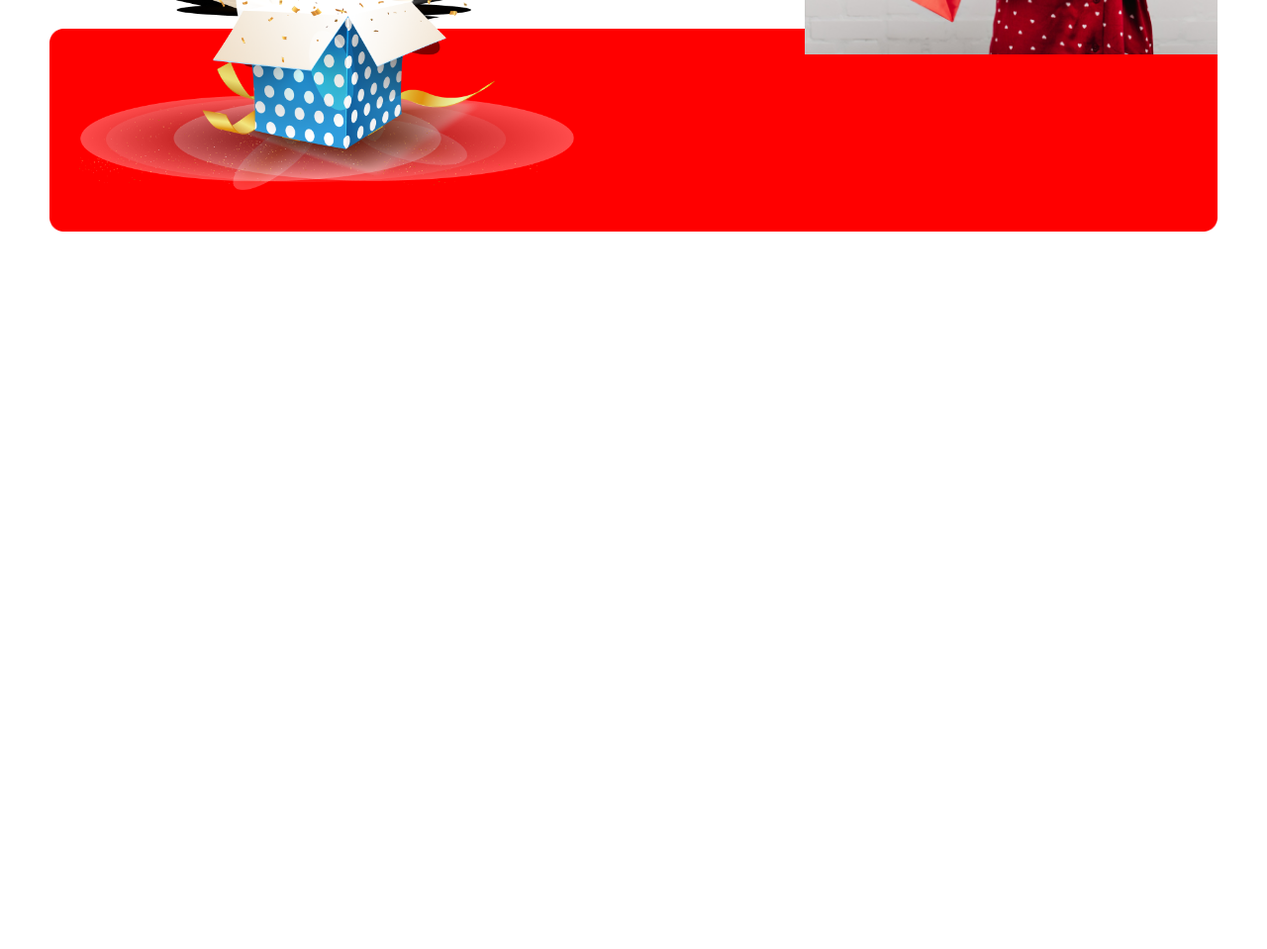
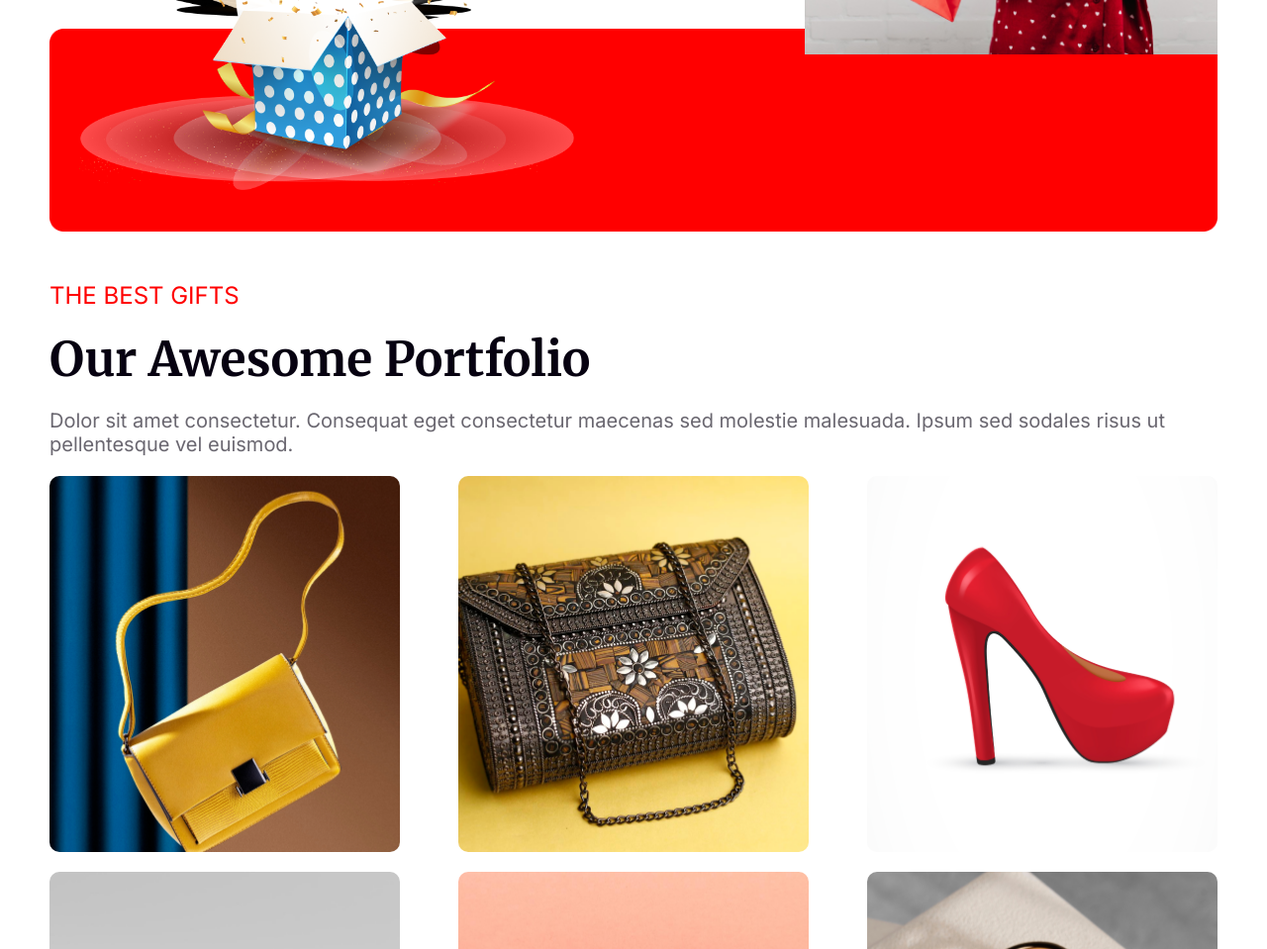
Before and after one commit to sydsym/new-mission, a plain HTML site: page index.html in a window 1280 px wide. Shown: the part 3641-4600 px from the top of the page at 99% size. Before the commit the page ends 3875 px from the top, so only its background shows below. Drawn offline with Linux system fonts and the light colour scheme.

Commit message:
gift section done

```diff
--- a/index.html
+++ b/index.html
@@ -123,6 +123,25 @@ molestie malesuada. Ipsum sed sodales risus ut pellentesque vel euismod. Eleifen
             <img class="box" src="images/Group 75.png" alt="">
         </div>
       </section>
+      <div class="gifts-section">
+        <p class="gift-text">
+            THE BEST GIFTS
+        </p>
+        <h3 class="gift-heading">
+            Our Awesome Portfolio
+        </h3>
+        <p class="gift-description">
+            Dolor sit amet consectetur. Consequat eget consectetur maecenas sed molestie malesuada. Ipsum sed sodales risus ut pellentesque vel euismod.
+        </p>
+        <div class="gifts-container">
+            <div class="gift"><img src="images/Rectangle 3.png" alt=""></div>
+            <div class="gift"><img src="images/Rectangle 4.png" alt=""></div>
+            <div class="gift"><img src="images/Rectangle 5.png" alt=""></div>
+            <div class="gift"><img src="images/Rectangle 6.png" alt=""></div>
+            <div class="gift"><img src="images/Rectangle 7.png" alt=""></div>
+            <div class="gift"><img src="images/Rectangle 8.png" alt=""></div>
+        </div>
+      </div>
     </main>
     <footer></footer>
   </body>
--- a/styles/styles.css
+++ b/styles/styles.css
@@ -181,7 +181,7 @@ body {
   align-items: center;
   gap: 20px;
 }
-.best-offer{
+.best-offer {
   width: 40%;
 }
 .best-offer h3 {
@@ -196,29 +196,31 @@ body {
   font-family: "Merriweather", serif;
 }
 
-.best-offer p , .hny p, .holiday-text p{
+.best-offer p,
+.hny p,
+.holiday-text p {
   font-size: 20px;
   font-family: "Inter", sans-serif;
   color: rgba(0, 0, 0, 0.6);
 }
 
-.ellipse-img{
+.ellipse-img {
   width: 30%;
   border-radius: 50%;
   border: 10px solid #ff0000;
   padding: 20px;
 }
 
-.ellipse-img img{
+.ellipse-img img {
   display: block;
   width: 100%;
 }
 
-.hny{
+.hny {
   width: 30%;
 }
 
-.hny h3{
+.hny h3 {
   color: #ff0000;
   font-size: 48px;
   font-weight: bold;
@@ -226,36 +228,36 @@ width: 30%;
   font-family: "Inter", sans-serif;
 }
 
-.hny img{
+.hny img {
   width: auto;
   display: block;
   margin-top: 20px;
 }
 
 /* holiday section  */
-.holiday-text{
+.holiday-text {
   width: 70%;
   margin: 50px auto;
   text-align: center;
 }
 
-.holiday-text h4{
+.holiday-text h4 {
   font-family: "Inter", sans-serif;
   font-size: 24px;
   font-weight: 600;
 }
 
-.holiday-text h1{
+.holiday-text h1 {
   font-family: "Merriweather", serif;
   font-size: 72px;
   margin: 20px 0;
 }
 
-.holidays{
+.holidays {
   color: #ff0000;
 }
 
-.parent{
+.parent {
   width: 100%;
   height: 600px;
   background-image: url("../images/Rectangle\ 2.png");
@@ -265,7 +267,7 @@ margin-top: 20px;
   position: relative;
 }
 
-.child{
+.child {
   width: 100%;
   height: 421px;
   background-image: url("../images/Rectangle\ 1.png");
@@ -273,20 +275,65 @@ margin-top: 20px;
   background-position: right;
   background-size: contain;
   display: flex;
-    justify-content:flex-end;
+  justify-content: flex-end;
   align-items: center;
 }
 
-.child img{
+.child img {
   margin-right: 260px;
 }
 
-.parent .box{
+.parent .box {
   display: block;
   position: absolute;
   /* float: left; */
   bottom: 30px;
   left: 30px;
   width: 500px;
+}
 
+/* gift section style   */
+.gift-text {
+  color: #ff0000;
+  font-family: "Inter", sans-serif;
+  font-size: 24px;
+  margin: 50px 0 20px 0;
 }
+
+.gift-heading {
+  color: #070211;
+  font-family: "Merriweather", serif;
+  font-size: 48px;
+  margin-bottom: 20px;
+}
+
+.gift-description {
+  color: rgba(7, 2, 17, 0.6);
+  font-size: 20px;
+  font-family: "Inter", sans-serif;
+  margin-bottom: 20px;
+}
+
+.gifts-container{
+    display: flex;
+    gap: 20px;
+    flex-wrap: wrap;
+    width: 100%;
+    justify-content: space-between;
+}
+
+.gift{
+    width: 30%;
+    transition: box-shadow 0.3s ease;
+    border-radius: 10px;
+    overflow: hidden;
+}
+
+.gift img{
+    width: 100%;
+    scale: 1.2;
+}
+
+.gift:hover{
+    box-shadow: 0 5px 10px rgba(0, 0, 0, 0.3);
+}
```
Lines whose indentation alone changed are shown as unchanged.
